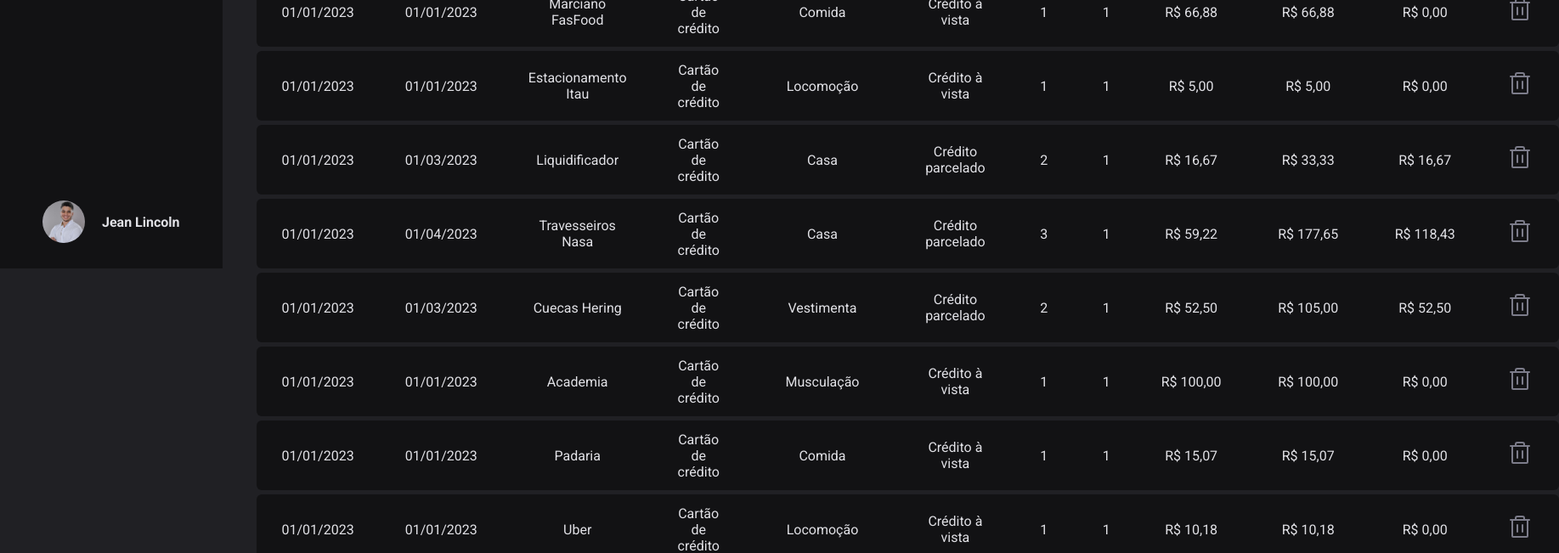
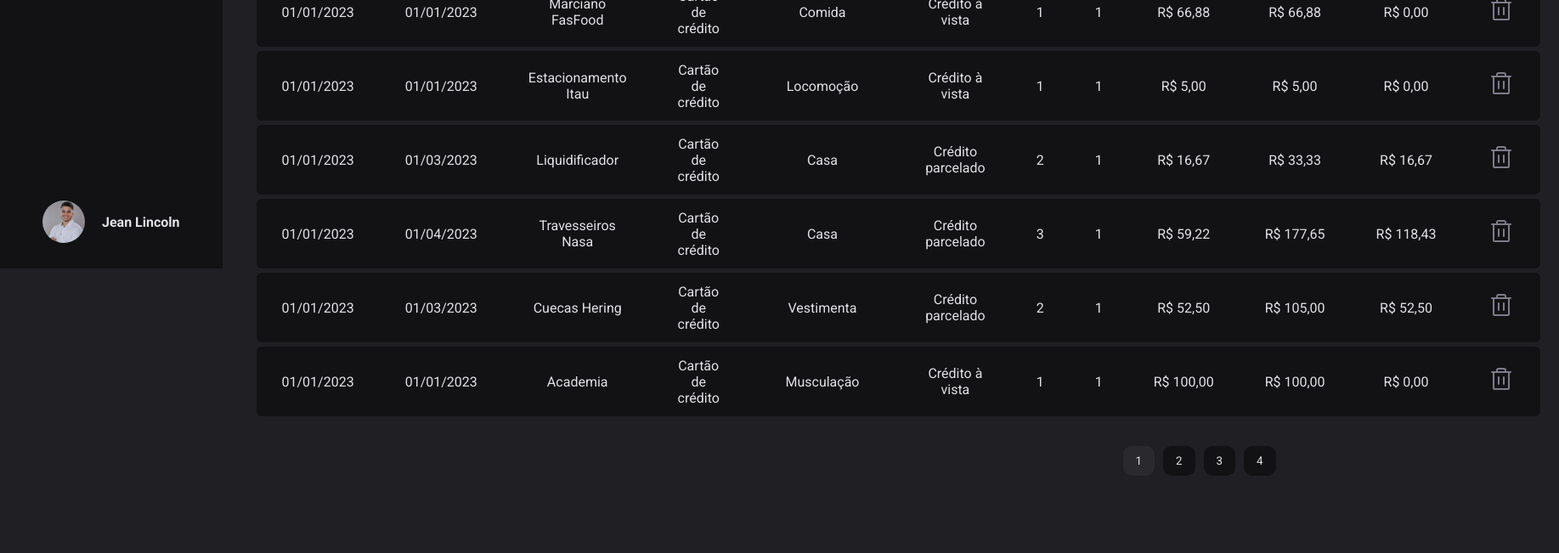
Before and after one commit to JeanLincoln/controle_financeiro, a Next.js app: page /Saidas in a window 1280 px wide. Shown: the part 484-1135 px from the top of the page at 85% size, 1835 px wide, since content can reach past the window. After the commit the page ends 1044 px from the top, so only its background shows below. Built offline with nearby package versions, Linux system fonts and the light colour scheme; data requests are answered from the project's data file.

Commit message:
pagination added

```diff
--- a/src/components/MonthSelector/index.tsx
+++ b/src/components/MonthSelector/index.tsx
@@ -1,13 +1,18 @@
-import { ChangeEvent, useContext } from 'react';
+import { ChangeEvent, Dispatch, SetStateAction, useContext } from 'react';
 import { TransactionsContext } from '../../contexts/TransactionsContext';
 import * as S from '../../styles/components/MonthSelector';
 
-export function MonthSelector() {
+type MonthSelectorProps = {
+  setCurrentPage: (setCurrentPage: number) => void;
+};
+
+export function MonthSelector({ setCurrentPage }: MonthSelectorProps) {
   const { filterMonth, fetchTransactions, setFilterMonth } = useContext(TransactionsContext);
 
   const handleChangeMonth = (e: ChangeEvent<HTMLInputElement>) => {
     const chosenMonth = new Date(e.target.value);
     chosenMonth.setDate(chosenMonth.getDate() + 1);
+    setCurrentPage(1);
     setFilterMonth(
       `${chosenMonth.getFullYear()}-${
         chosenMonth.getMonth() + 1 > 9
--- /dev/null
+++ b/src/components/Pagination/index.tsx
@@ -0,0 +1,38 @@
+import * as S from '../../styles/components/Pagination';
+
+type PaginationProps = {
+  currentPage: number;
+  itensPerPage: number;
+  totalItens: number;
+  paginate: (number: number) => void;
+};
+
+export const Pagination = ({
+  currentPage,
+  itensPerPage,
+  totalItens,
+  paginate,
+}: PaginationProps) => {
+  const pageNumbers = [];
+
+  for (let i = 1; i <= Math.ceil(totalItens / itensPerPage); i++) {
+    pageNumbers.push(i);
+  }
+
+  return (
+    <S.PaginationContainer>
+      <S.PaginationList>
+        {pageNumbers.map((number) => (
+          <li key={number}>
+            <button
+              className={currentPage === number ? 'active' : ''}
+              onClick={() => paginate(number)}
+            >
+              {number}
+            </button>
+          </li>
+        ))}
+      </S.PaginationList>
+    </S.PaginationContainer>
+  );
+};
--- a/src/contexts/TransactionsContext.tsx
+++ b/src/contexts/TransactionsContext.tsx
@@ -57,18 +57,11 @@ type CreateFixedValues = {
   value: number;
 };
 
-type TotalItensProps = {
-  incomeItens: number;
-  outcomeItens: number;
-  fixedItens: number;
-};
-
 type TransactionContextType = {
   incomeValues: IncomeTransacion[];
   outcomeValues: OutcomeTransaction[];
   fixedValues: FixedValues[];
   filterMonth: string;
-  totalItens: TotalItensProps;
   setFilterMonth: (FilterMonth: string) => void;
   fetchTransactions: () => void;
   monthlyIncomeTotal: () => number;
@@ -92,11 +85,6 @@ export function TransactionsContextProvider({ children }: CyclesContextProviderP
   const [incomeValues, setIncomeValues] = useState<IncomeTransacion[]>([]);
   const [outcomeValues, setOutcomeValues] = useState<OutcomeTransaction[]>([]);
   const [fixedValues, setFixedValues] = useState<FixedValues[]>([]);
-  const [totalItens, setTotalItens] = useState<TotalItensProps>({
-    incomeItens: 0,
-    outcomeItens: 0,
-    fixedItens: 0,
-  });
   const [filterMonth, setFilterMonth] = useState(
     `${new Date().getFullYear()}-${
       new Date().getMonth() + 1 > 9 ? new Date().getMonth() + 1 : `0${new Date().getMonth() + 1}`
@@ -132,11 +120,6 @@ export function TransactionsContextProvider({ children }: CyclesContextProviderP
     setIncomeValues(filteredIncomeResponse);
     setOutcomeValues(filteredOutcomeResponse);
     setFixedValues(fixedResponse.data);
-    setTotalItens({
-      incomeItens: Number(incomeResponse.headers.get('x-total-count')),
-      outcomeItens: Number(outcomeResponse.headers.get('x-total-count')),
-      fixedItens: Number(fixedResponse.headers.get('x-total-count')),
-    });
   };
 
   const newTransaction = async (
@@ -273,7 +256,6 @@ export function TransactionsContextProvider({ children }: CyclesContextProviderP
         outcomeValues,
         fixedValues,
         filterMonth,
-        totalItens,
         setFilterMonth,
         fetchTransactions,
         monthlyIncomeTotal,
--- a/src/pages/Saidas.tsx
+++ b/src/pages/Saidas.tsx
@@ -2,24 +2,25 @@ import { Card } from '../components/Card';
 import * as S from '../styles/pages/Saidas';
 import * as P from 'phosphor-react';
 import { MonthSelector } from '../components/MonthSelector';
-import { useContext } from 'react';
+import { useContext, useState } from 'react';
 import { TransactionsContext } from '../contexts/TransactionsContext';
 import { DialogComponent } from '../components/Dialog';
 import { format, differenceInMonths, addMonths } from 'date-fns';
 import { FilterMonthDate, TransactionDate } from '../utils/DatesValidation';
 import { formatMonetary } from '../utils/FormatMonetaryValues';
+import { Pagination } from '../components/Pagination';
 
 export default function ValoresDeSaida() {
-  const {
-    outcomeValues,
-    totalItens,
-    fixedOutcomeTotal,
-    monthlyOutcomeTotal,
-    deleteTransaction,
-    filterMonth,
-  } = useContext(TransactionsContext);
+  const { outcomeValues, fixedOutcomeTotal, monthlyOutcomeTotal, deleteTransaction, filterMonth } =
+    useContext(TransactionsContext);
+  const [currentPage, setCurrentPage] = useState(1);
+  const [itensPerPage] = useState(8);
 
-  console.log(totalItens.outcomeItens);
+  const indexOfLastItem = currentPage * itensPerPage;
+  const indexOfFirstItem = indexOfLastItem - itensPerPage;
+  const currentItens = outcomeValues.slice(indexOfFirstItem, indexOfLastItem);
+
+  const paginate = (pageNumber: number) => setCurrentPage(pageNumber);
 
   const CalculateActualInstallment = (date: Date) => {
     const datesDifference = differenceInMonths(FilterMonthDate(filterMonth), TransactionDate(date));
@@ -30,7 +31,7 @@ export default function ValoresDeSaida() {
   return (
     <S.Container>
       <S.ElementsContainer>
-        <MonthSelector />
+        <MonthSelector setCurrentPage={setCurrentPage} />
         <Card>
           <div>
             <span>Saídas Fixas</span>
@@ -73,7 +74,7 @@ export default function ValoresDeSaida() {
           </tr>
         </thead>
         <tbody>
-          {outcomeValues.map(
+          {currentItens.map(
             ({ id, date, description, method, type, paymentForm, installment, value }) => {
               return (
                 <tr key={id}>
@@ -111,6 +112,12 @@ export default function ValoresDeSaida() {
           )}
         </tbody>
       </S.OutputValuesTable>
+      <Pagination
+        currentPage={currentPage}
+        itensPerPage={itensPerPage}
+        totalItens={outcomeValues.length}
+        paginate={paginate}
+      />
     </S.Container>
   );
 }
--- /dev/null
+++ b/src/styles/components/Pagination.ts
@@ -0,0 +1,36 @@
+import { styled } from '..';
+
+export const PaginationContainer = styled('nav', {
+  display: 'flex',
+});
+
+export const PaginationList = styled('ul', {
+  display: 'flex',
+  listStyle: 'none',
+
+  justifyContent: 'flex-end',
+
+  width: '100%',
+
+  gap: '1rem',
+
+  button: {
+    border: 'none',
+    padding: '1rem 1.5rem',
+    borderRadius: '10px',
+
+    background: '$gray700',
+    color: '$gray100',
+
+    cursor: 'pointer',
+
+    '&.active': {
+      background: '$gray500',
+    },
+
+    '&:hover': {
+      transition: 'background ease .3s',
+      background: '$gray500',
+    },
+  },
+});
```
Also changed, not shown: src/pages/Entradas.tsx (+19 -3 lines), src/pages/Fixos.tsx (+17 -2 lines).
